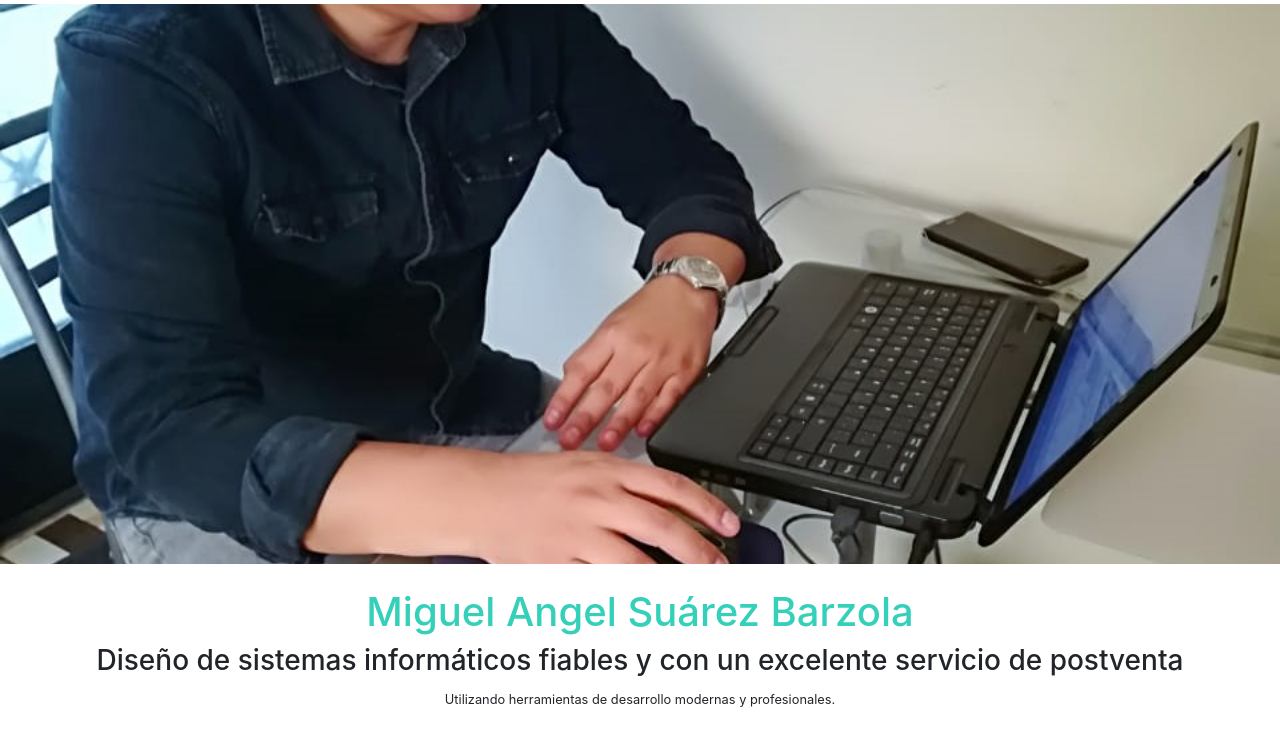
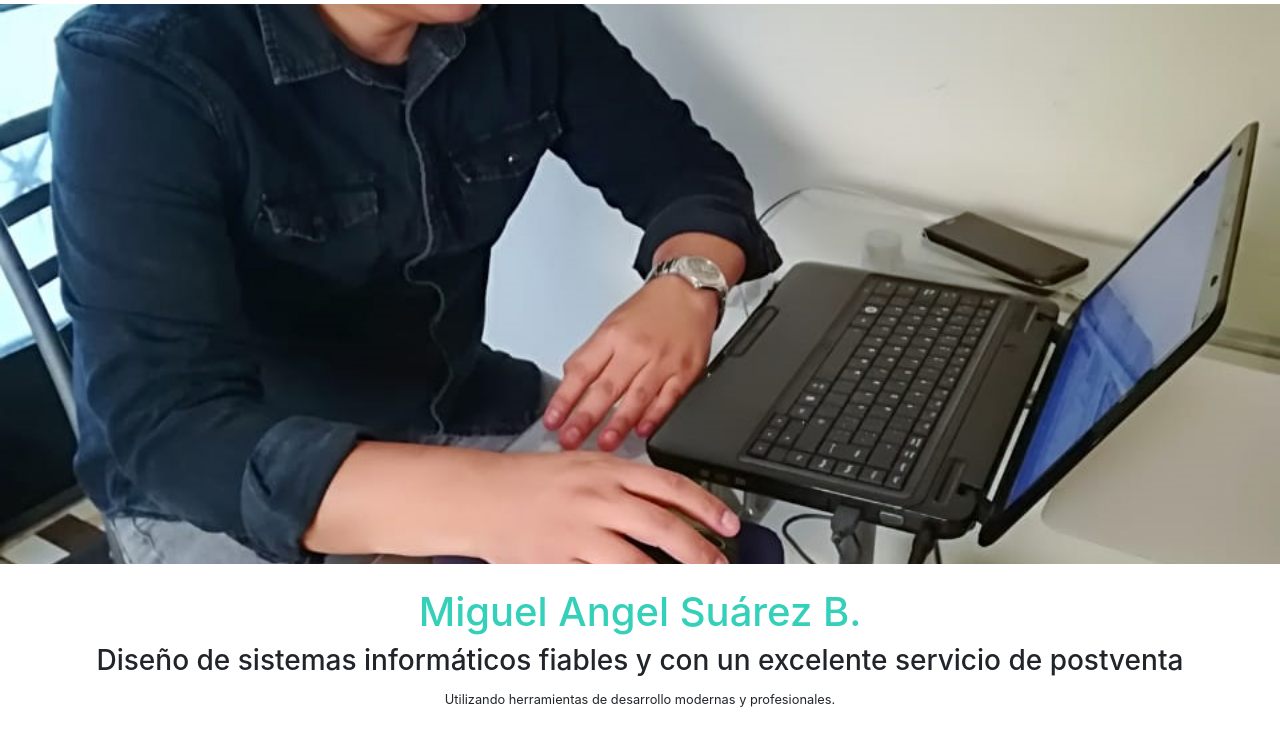
Before and after one commit to msuarezbarzola/landing_page, a plain HTML site: page index.html in a window 1280 px wide. Shown: the part 68-799 px from the top of the page. Drawn offline with Linux system fonts and the light colour scheme.

Commit message:
Update index.html

```diff
--- a/index.html
+++ b/index.html
@@ -129,7 +129,7 @@
       <div class="container">
         <div class="row mb-4">
           <div class="col text-center">
-            <h1>Miguel Angel Suárez Barzola</h1>
+            <h1>Miguel Angel Suárez B.</h1>
             <h3>
               Diseño de sistemas informáticos fiables y con un excelente
               servicio de postventa
```
